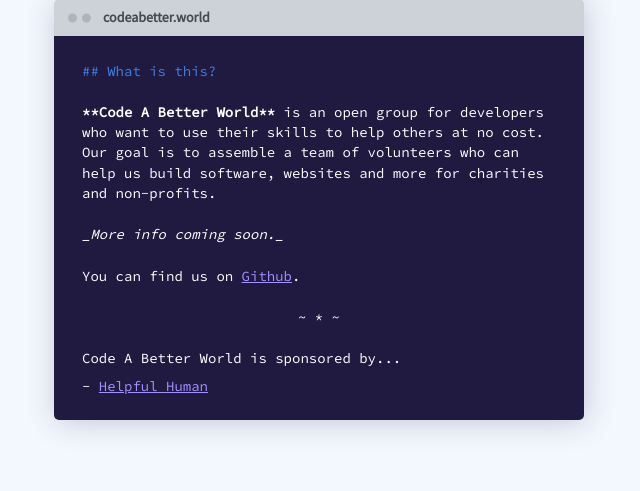
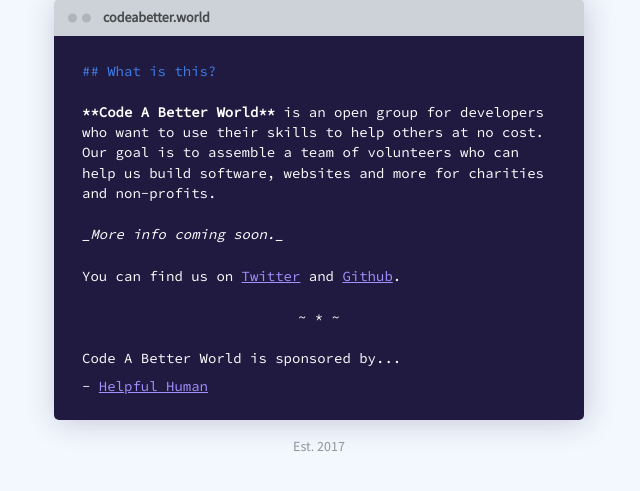
Before and after one commit to CodeABetterWorld/Website, a PHP site: page / in a window 1280 px wide. Shown: the part 248-739 px from the top of the page, without its empty margins (321-961 px from the left). Run offline with PHP 8.4, Linux system fonts and the light colour scheme.

Commit message:
Added footer

```diff
--- a/public/index.php
+++ b/public/index.php
@@ -20,7 +20,7 @@
           <h2>What is this?</h2>
           <p><strong>**Code A Better World**</strong> is an open group for developers who want to use their skills to help others at no cost.  Our goal is to assemble a team of volunteers who can help us build software, websites and more for charities and non-profits.</p>
           <p><em>_More info coming soon._</em></p>
-          <p>You can find us on <a href="https://github.com/codeabetterworld">Github</a>.</p>
+          <p>You can find us on <a href="https://twitter.com/codebetterworld">Twitter</a> and <a href="https://github.com/codeabetterworld">Github</a>.</p>
           <hr />
           <div class="Sponsors">
             <p class="Sponsors-Intro">Code A Better World is sponsored by...</p>
@@ -30,6 +30,9 @@
           </div>
         </section>
       </article>
+      <footer class="Foot">
+        Est. 2017
+      </footer>
     </main>
   </body>
 </html>
--- a/public/site.css
+++ b/public/site.css
@@ -210,3 +210,9 @@ pre.Window-Body {
 .Sponsors li:before {
   content: "- ";
 }
+
+.Foot {
+  text-align: center;
+  color: rgba(0,0,0,0.4);
+   font-size: 0.875em;
+}
```
